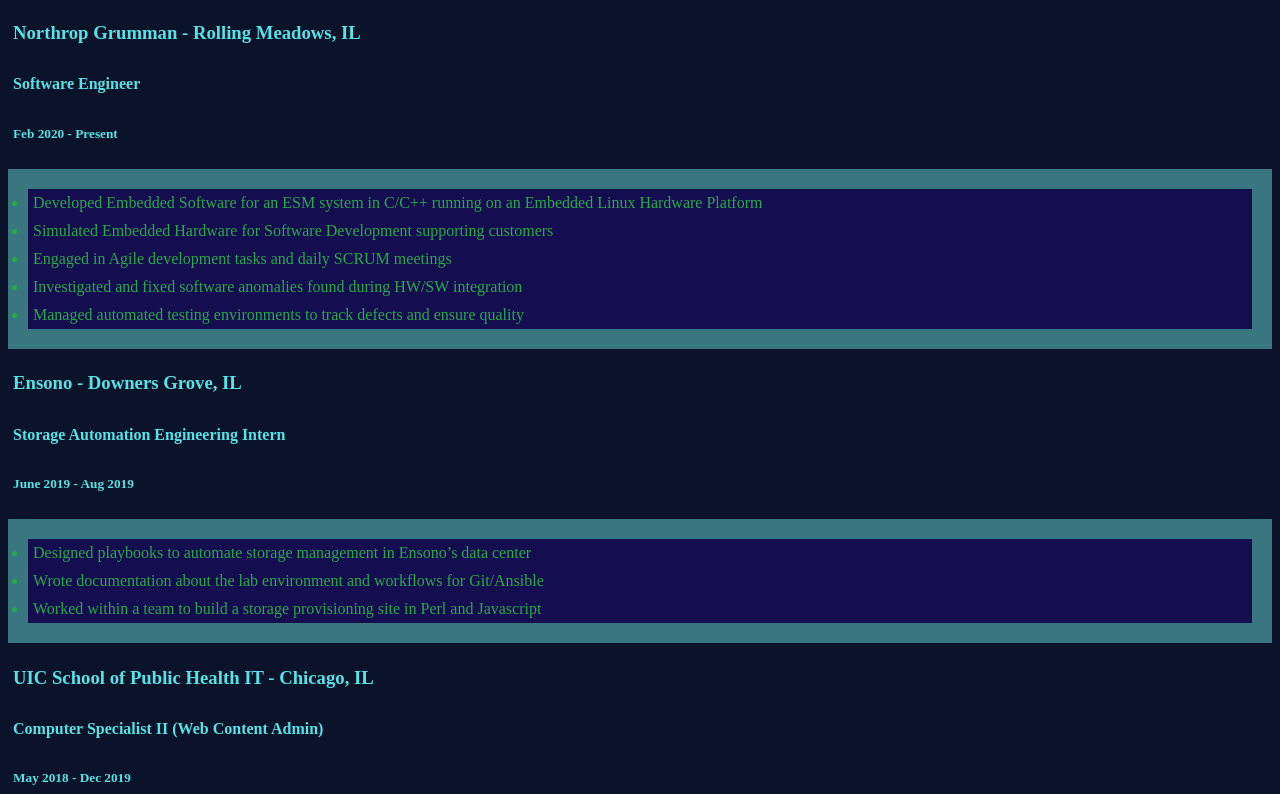
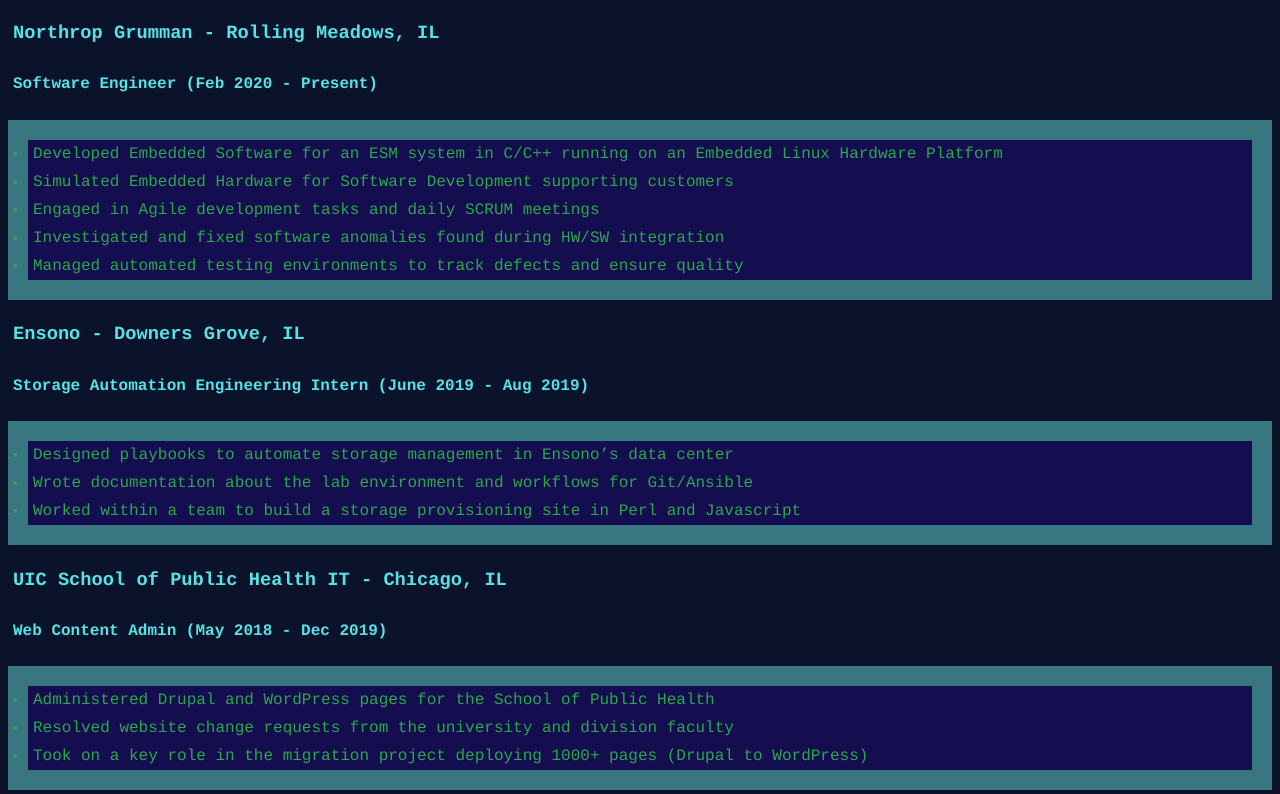
Before and after one commit to Athomas1794/athomas1794.github.io, a plain HTML site: page resume.html in a window 1280 px wide. Shown: the part 656-1450 px from the top of the page. Drawn offline with Linux system fonts and the light colour scheme.

Commit message:
font styling and header changes

```diff
--- a/resume.html
+++ b/resume.html
@@ -10,7 +10,7 @@
     <h1>Alec Thomas</h1>
     <ul>
       <li>Alecthomas1794@gmail.com | </li>
-      <li>(630)-486-2210 | </li>
+      <li>630-486-2210 | </li>
       <li>Chicago, IL</li>
     </ul>
     </header>
@@ -42,8 +42,7 @@
     <section class='experience'>
     <h2>Professional Experience</h2>
       <h3>Northrop Grumman - Rolling Meadows, IL</h3>
-      <h4>Software Engineer</h4>
-      <h5>Feb 2020 - Present</h5>
+      <h4>Software Engineer (Feb 2020 - Present)</h4>
       <ul>
         <li>Developed Embedded Software for an ESM system in C/C++ running on an Embedded Linux Hardware Platform</li>
         <li>Simulated Embedded Hardware for Software Development supporting customers</li>
@@ -52,16 +51,14 @@
         <li>Managed automated testing environments to track defects and ensure quality</li>
       </ul>
       <h3>Ensono - Downers Grove, IL</h3>
-      <h4>Storage Automation Engineering Intern</h4>
-      <h5>June 2019 - Aug 2019</h5>
+      <h4>Storage Automation Engineering Intern (June 2019 - Aug 2019)</h4>
       <ul>
         <li>Designed playbooks to automate storage management in Ensono’s data center</li>
         <li>Wrote documentation about the lab environment and workflows for Git/Ansible</li>
         <li>Worked within a team to build a storage provisioning site in Perl and Javascript</li>
       </ul>
       <h3>UIC School of Public Health IT - Chicago, IL</h3>
-      <h4>Computer Specialist II (Web Content Admin)</h4>
-      <h5>May 2018 - Dec 2019</h5>
+      <h4>Web Content Admin (May 2018 - Dec 2019)</h4>
       <ul>
         <li>Administered Drupal and WordPress pages for the School of Public Health</li>
         <li>Resolved website change requests from the university and division faculty</li>
@@ -96,15 +93,13 @@
     <section class='education'>
     <h2>Education</h2>
       <h3>University of Illinois at Chicago - Chicago, IL</h3>
-      <h4>Bachelor of Science in Computer Science</h4>
-      <h5>Aug 2017 - Dec 2019</h5>
+      <h4>Bachelor of Science in Computer Science (Aug 2017 - Dec 2019)</h4>
         <ul>
           <li>GPA: 3.56</li>
           <li>Coursework: Data Structures, Algorithms, Software Design, Databases, Networking, Computer Vision, Cloud Computing, Data Science</li>
         </ul>
       <h3>College of DuPage - Glen Ellyn, IL</h3>
-      <h4>Associates in Science</h4>
-      <h5>Aug 2013 - May 2017</h5>
+      <h4>Associates in Science (Aug 2013 - May 2017)</h4>
       <ul>
         <li>GPA: 3.8</li>
         <li>Coursework: General education, Engineering prerequisites (Calc/Physics sequence)</li>
--- a/style.css
+++ b/style.css
@@ -1,5 +1,6 @@
 body {
   background-color: #0B132B;
+  font-family: courier;
 }
 
 h1, h2, h3, h4, h5 {
```
